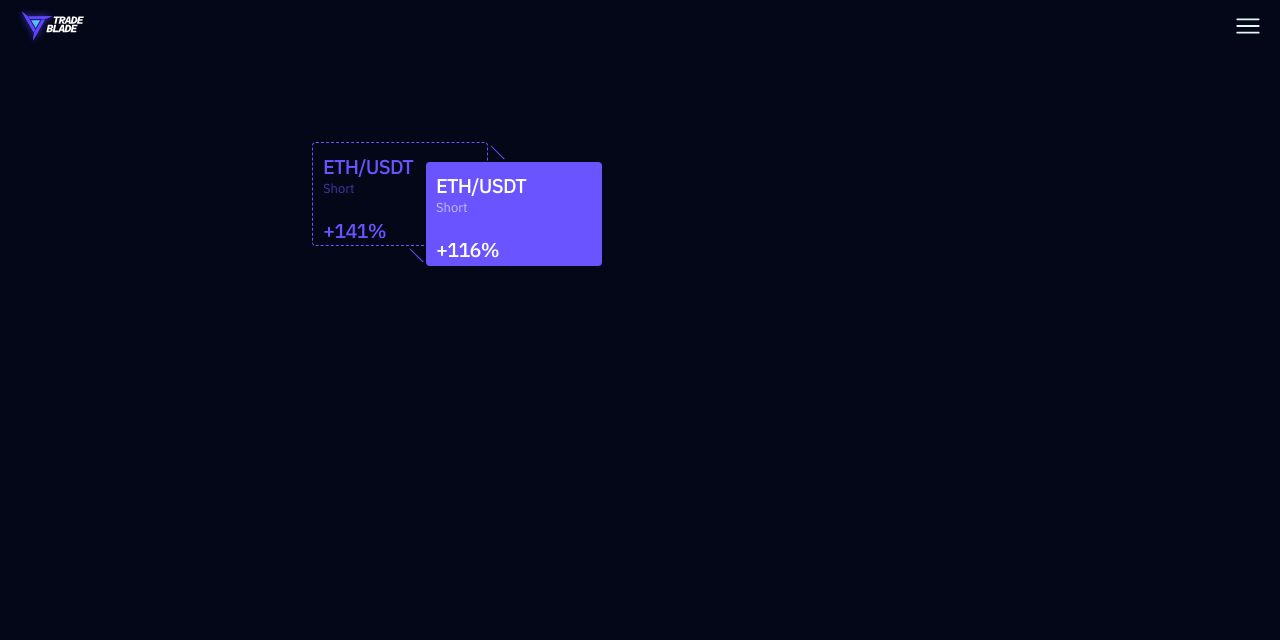
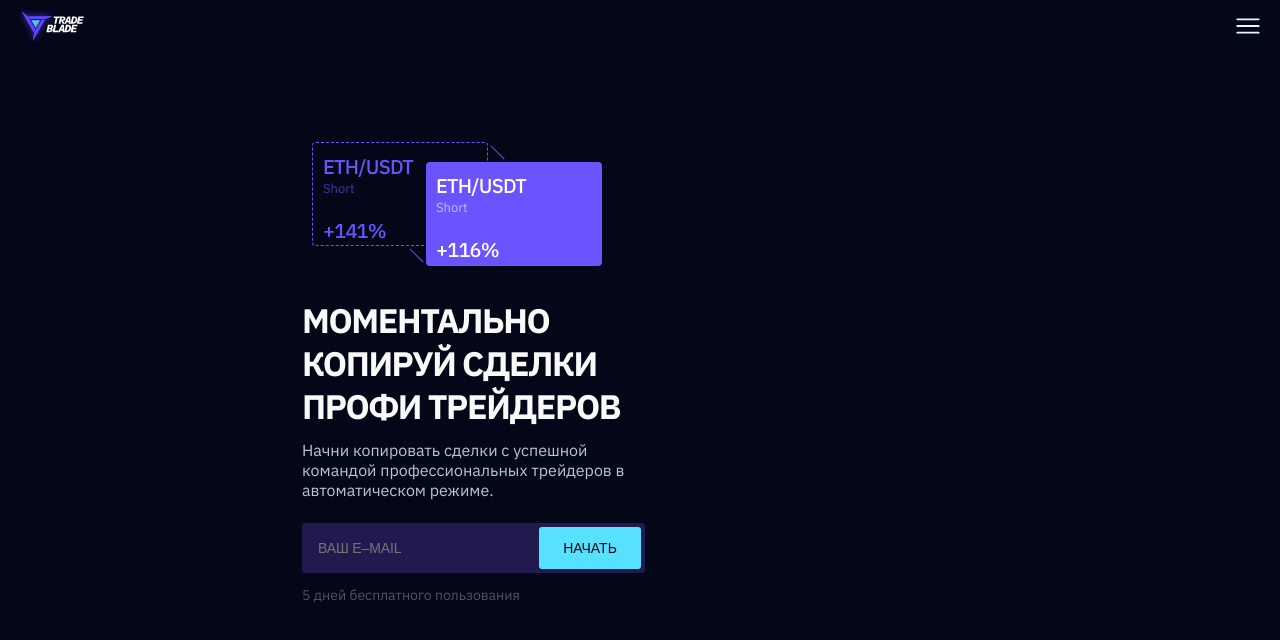
Before and after one commit to Marchenko1997/TradeBlade, a React (Vite) app: page / in a window 1280 px wide. Shown: the top 640 px of the page. Built offline with nearby package versions, Linux system fonts and the light colour scheme.

Commit message:
set up Hero section

```diff
--- /dev/null
+++ b/src/components/Hero/EmailInput/EmailInput.jsx
@@ -0,0 +1,15 @@
+import { InputContainer, Input, StartBtn, FreeTrial } from "./EmailInput.styled"
+
+const EmailInput = () => {
+    return (
+      <>
+        <InputContainer>
+          <Input type="email" placeholder="Ваш e–mail" />
+          <StartBtn type="submit">Начать</StartBtn>
+        </InputContainer>
+        <FreeTrial>5 дней бесплатного пользования</FreeTrial>
+      </>
+    );
+}
+
+export default EmailInput
--- /dev/null
+++ b/src/components/Hero/EmailInput/EmailInput.styled.jsx
@@ -0,0 +1,56 @@
+import styled from "styled-components";
+
+export const InputContainer = styled.div`
+  position: relative;
+  display: flex;
+  align-items: center;
+  width: 343px;
+  margin-top: 92px;
+`;
+
+export const Input = styled.input`
+  width: 100%;
+  height: 50px;
+  border-radius: 4px;
+  background-color: #201a4f;
+  color: rgba(255, 255, 255, 0.34);
+  font-size: 14px;
+  font-weight: 500;
+  line-height: 1.43em;
+  letter-spacing: -0.14px;
+  text-transform: uppercase;
+  padding: 15px 16px;
+  border: none;
+`;
+
+export const StartBtn = styled.button`
+  position: absolute;
+  top: 4px;
+  right: 4px;
+  width: 102px;
+  height: 42px;
+  border-radius: 3px;
+  background-color: var(--primary-cyan);
+  color: rgb(3, 7, 24);
+  font-size: 14px;
+  font-weight: 500;
+  line-height: 1.43em;
+  padding: 11px 24px;
+  text-transform: uppercase;
+
+  &:hover {
+    background-color: var(--primary-purple);
+    color: var(--primary-cyan);
+    border: 2px solid rgb(87, 225, 255);
+  }
+`;
+
+export const FreeTrial = styled.p`
+  font-size: 14px;
+  font-weight: 400;
+  line-height: 20px;
+  text-align: left;
+  color: var(--white);
+  opacity: 0.3;
+  margin-top: 12px;
+`;
--- a/src/components/Hero/Hero.jsx
+++ b/src/components/Hero/Hero.jsx
@@ -1,10 +1,14 @@
 import { MainContainer } from "./Hero.styled"
 import ETHUSDT from "./ETHUSDT/ETHUSDT"
+import MainTitle from "./MainTitle/MainTitle"
+import EmailInput from "./EmailInput/EmailInput"
 
 const Hero = () => {
   return (
       <MainContainer>
-        <ETHUSDT />
+          <ETHUSDT />
+          <MainTitle />
+          <EmailInput />
     </MainContainer>
   )
 }
--- a/src/components/Hero/MainTitle/MainTitle.jsx
+++ b/src/components/Hero/MainTitle/MainTitle.jsx
@@ -0,0 +1,15 @@
+import { TitleContainer, MainHeading, Description } from "./MainTitle.styled";
+
+const MainTitle = () => {
+  return (
+    <TitleContainer>
+      <MainHeading>моментально Копируй сделки профи трейдеров</MainHeading>
+      <Description>
+        Начни копировать сделки с успешной командой профессиональных трейдеров в
+        автоматическом режиме.
+      </Description>
+    </TitleContainer>
+  );
+}
+
+export default MainTitle
--- a/src/components/Hero/MainTitle/MainTitle.styled.jsx
+++ b/src/components/Hero/MainTitle/MainTitle.styled.jsx
@@ -0,0 +1,27 @@
+import styled from "styled-components";
+
+export const TitleContainer = styled.div`
+    display: flex;
+    flex-direction: column;
+    max-width: 343px;
+    height: 132px;
+    gap: 12px;
+    margin-top: 33px;
+`
+
+export const MainHeading = styled.h1`
+  font-size: 34px;
+  font-weight: 700;
+  line-height: 1.26em;
+  letter-spacing: -1.4px;
+  text-align: left;
+  text-transform: uppercase;
+`;
+
+export const Description = styled.p`
+  font-size: 16px;
+  font-weight: 400;
+  color: rgb(231, 247, 248);
+  line-height: 1.25em;
+  opacity: 0.8;
+`;
--- a/src/index.css
+++ b/src/index.css
@@ -83,6 +83,10 @@ address {
   font-style: normal;
 }
 
+input {
+  border: none;
+}
+
 /* Animation keyframes for components */
 @keyframes appear {
   0% {
```
